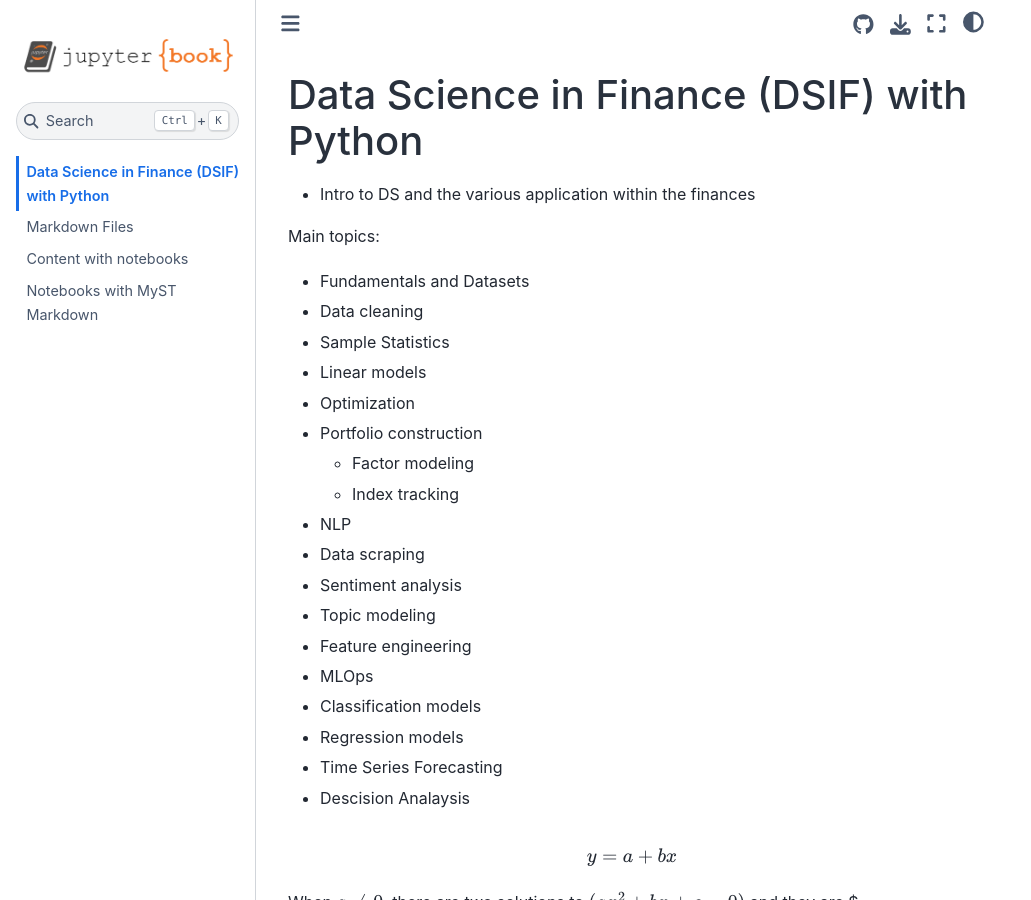
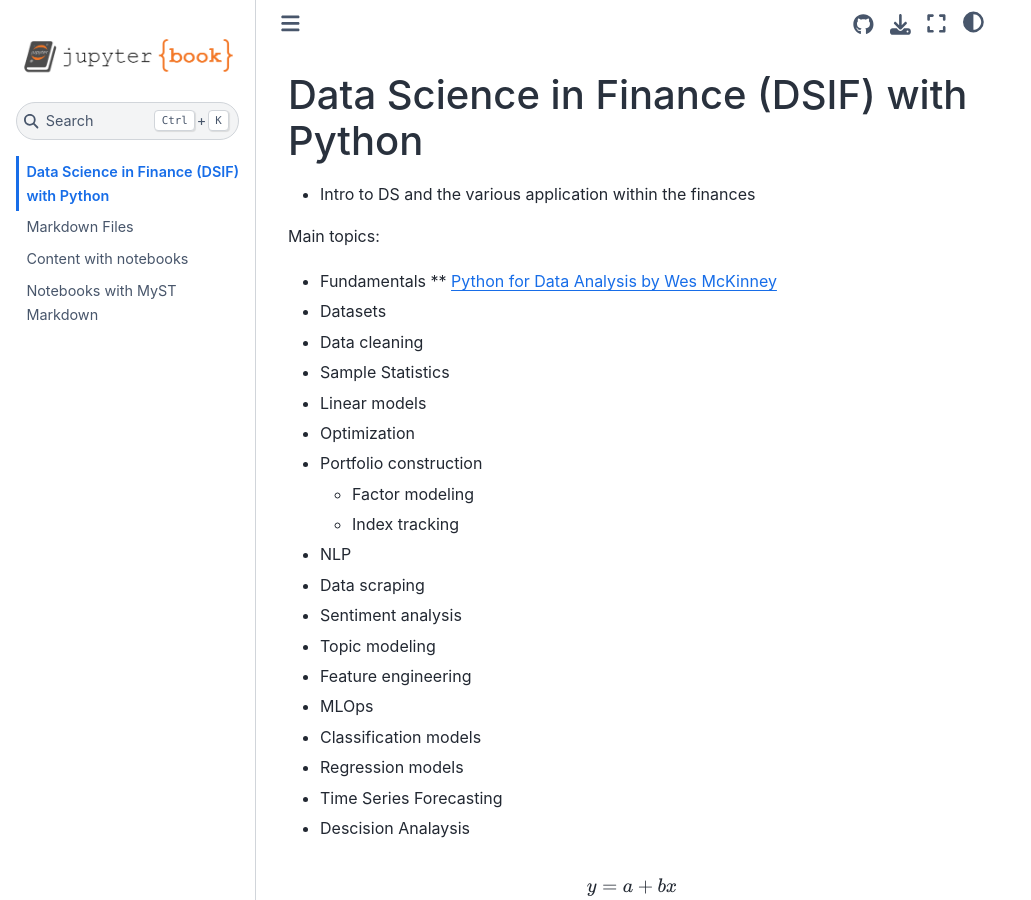
Before and after one commit to naftalic/DSIF, a Jupyter Book: the page built from intro.md, in a window 1280 px wide and 900 px high. Shown: the whole window, without its empty margins (0-1031 px from the left). Built offline with Jupyter Book 1.0.4 settings and Sphinx 7.4.7 and the Sphinx Book theme 1.1.4, drawn with Linux system fonts in a browser that asks for light colours.

Commit message:
Update intro.md

```diff
--- a/intro.md
+++ b/intro.md
@@ -4,7 +4,9 @@
 
 Main topics:
 
-* Fundamentals and Datasets
+* Fundamentals
+** [Python for Data Analysis by Wes McKinney](https://wesmckinney.com/book/)
+* Datasets
 * Data cleaning
 * Sample Statistics
 * Linear models
```
